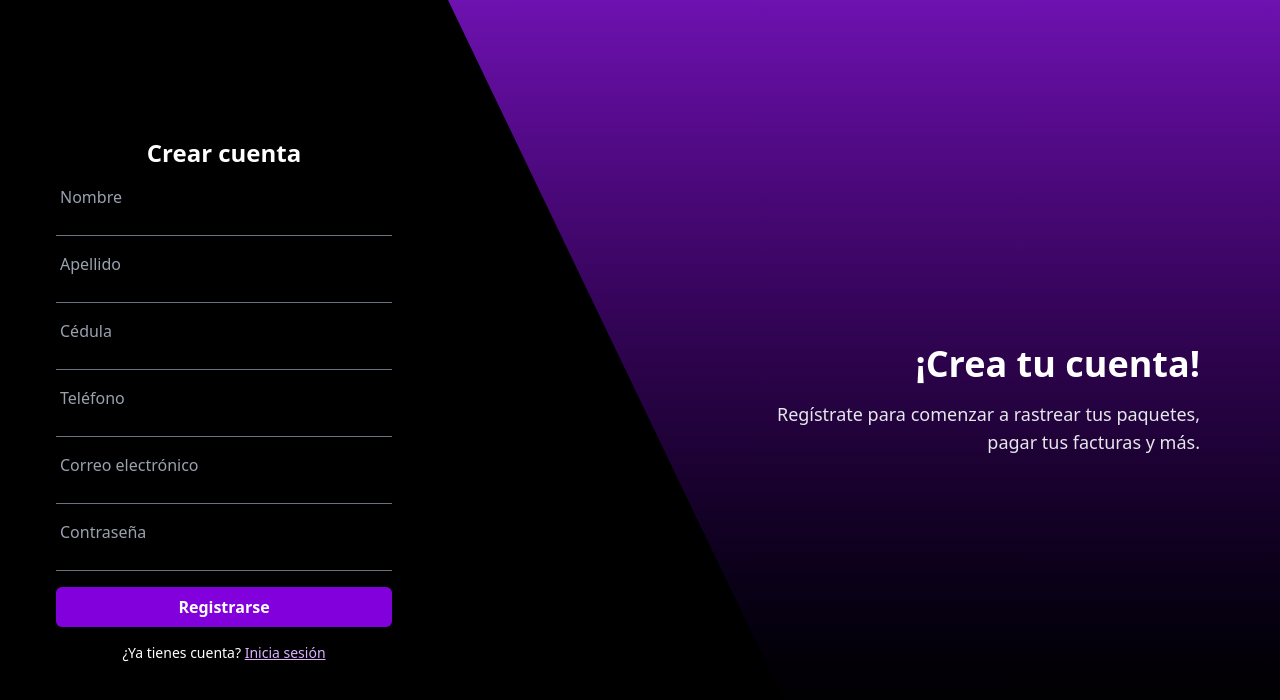
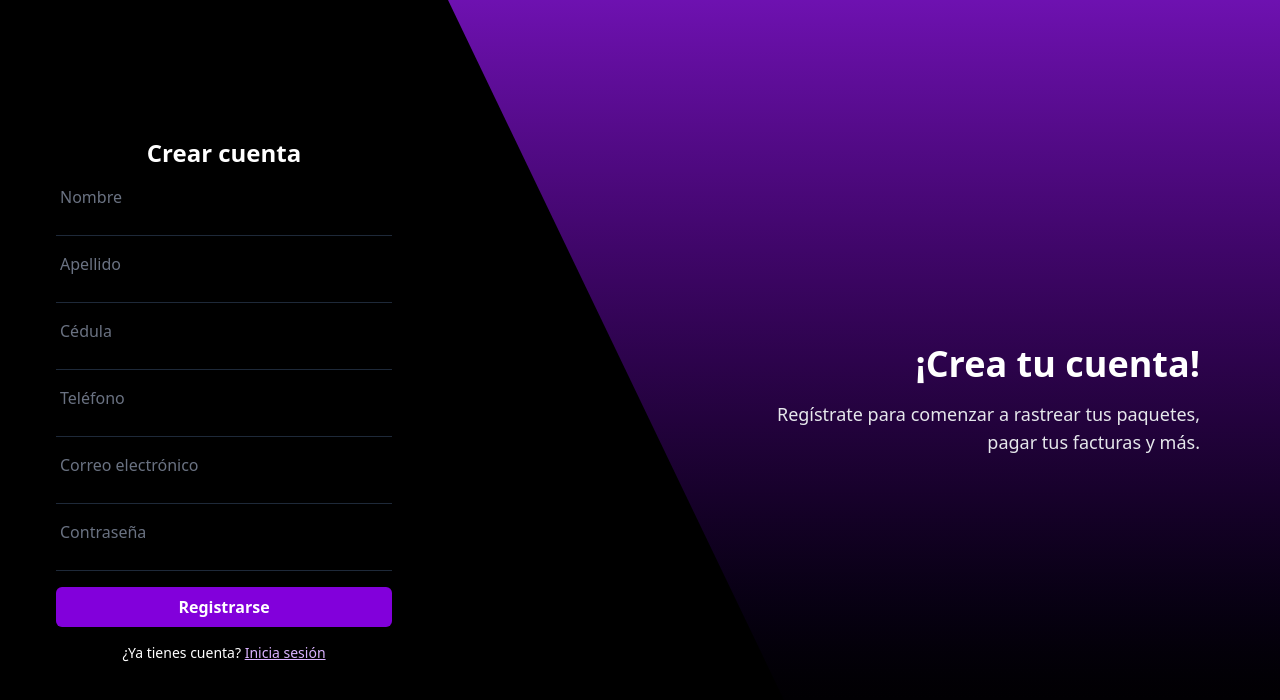
Before and after one commit to rubenquijada/cargo_track1, a Next.js app: page /register in a window 1280 px wide. Shown: the top 700 px of the page. Built offline with nearby package versions, Linux system fonts and the light colour scheme.

Commit message:
una mamada del longin

```diff
--- a/src/app/(auth)/login/components/FloatingInput.tsx
+++ b/src/app/(auth)/login/components/FloatingInput.tsx
@@ -18,11 +18,11 @@ export default function FloatingInput({
     onChange={onChange}
     required
     placeholder=" "
-    className="peer w-full border-b border-gray-500 bg-transparent px-1 pt-5 py-2.5 text-sm text-white focus:border-gray-400 focus:outline-none placeholder-transparent"
+    className="peer w-full border-b border-gray-800 bg-transparent px-1 pt-5 py-2.5 text-sm text-gray-700 focus:border-gray-400 focus:outline-none placeholder-transparent"
   />
   <label
     htmlFor={name}
-    className="absolute left-1 top-0 text-gray-400 text-sm transition-all duration-200 ease-in-out  peer-placeholder-shown:text-base  peer-focus:top-[4px] peer-focus:text-xs peer-focus:text-gray-400 pointer-events-none"
+    className="absolute left-1 top-0 text-gray-500 text-sm transition-all duration-200 ease-in-out  peer-placeholder-shown:text-base  peer-focus:top-[4px] peer-focus:text-xs peer-focus:text-gray-700 pointer-events-none"
   >
     {label}
   </label>
--- a/src/app/(roles)/cliente/components/DynamicHeader.tsx
+++ b/src/app/(roles)/cliente/components/DynamicHeader.tsx
@@ -21,7 +21,7 @@ export default function DynamicHeader({
   return (
     <header>
       <div className="space-y-6 mb-6">
-        <h1 className="text-3xl font-semibold text-gray-900">{h1Text}{children}</h1>
+        <h1 className="text-3xl font-semibold text-gray-100">{h1Text}{children}</h1>
 
         <div className="flex flex-col md:flex-row gap-4">
           <input
--- a/src/app/(roles)/cliente/inicio/page.tsx
+++ b/src/app/(roles)/cliente/inicio/page.tsx
@@ -46,9 +46,9 @@ export default function ClienteDashboard() {
     >
       {/* Encabezado */}
       <h1 className="text-4xl font-bold tracking-tight mb-2">
-        ¡Hola, <span className="text-purple-400">{nombre}</span>!
+        ¡Hola, <span className="text-red-400">{nombre}</span>!
       </h1>
-      <p className="text-gray-300 text-lg mb-6">
+      <p className="text-gray-700 text-lg mb-6">
         Aquí tienes un resumen de tus actividades recientes
       </p>
 
```
